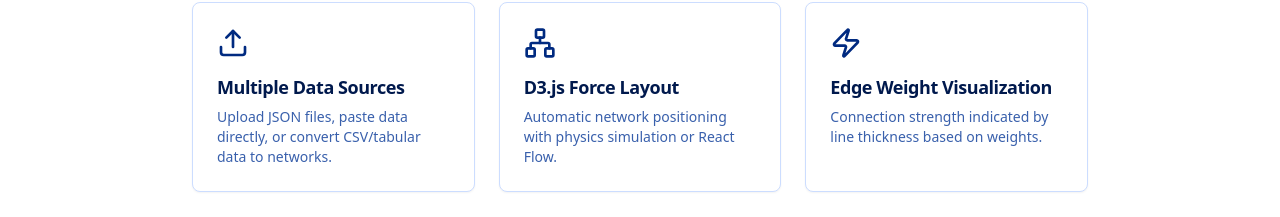
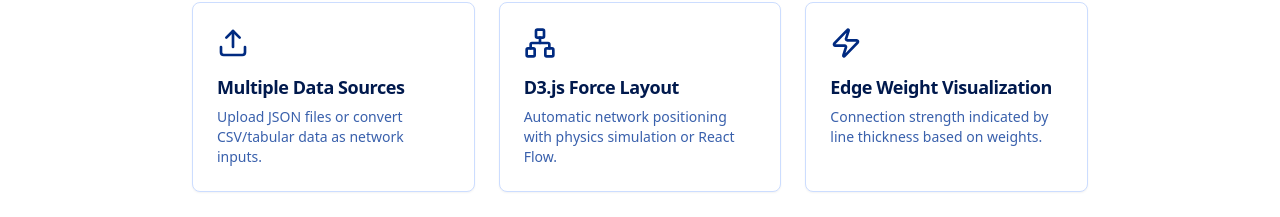
Before and after one commit to kuanlinhuang/graph-storyteller, a React (Vite) app: page / in a window 1280 px wide. Shown: the part 247-464 px from the top of the page. Built offline with nearby package versions, Linux system fonts and the light colour scheme.

Commit message:
Visual edit in Lovable
Edited UI in Lovable

```diff
--- a/src/pages/Index.tsx
+++ b/src/pages/Index.tsx
@@ -66,9 +66,7 @@ const Index = () => {
                 <CardHeader>
                   <Upload className="h-8 w-8 text-primary mb-2" />
                   <CardTitle className="text-lg">Multiple Data Sources</CardTitle>
-                  <CardDescription>
-                    Upload JSON files, paste data directly, or convert CSV/tabular data to networks.
-                  </CardDescription>
+                  <CardDescription>Upload JSON files or convert CSV/tabular data as network inputs.</CardDescription>
                 </CardHeader>
               </Card>
 
```
